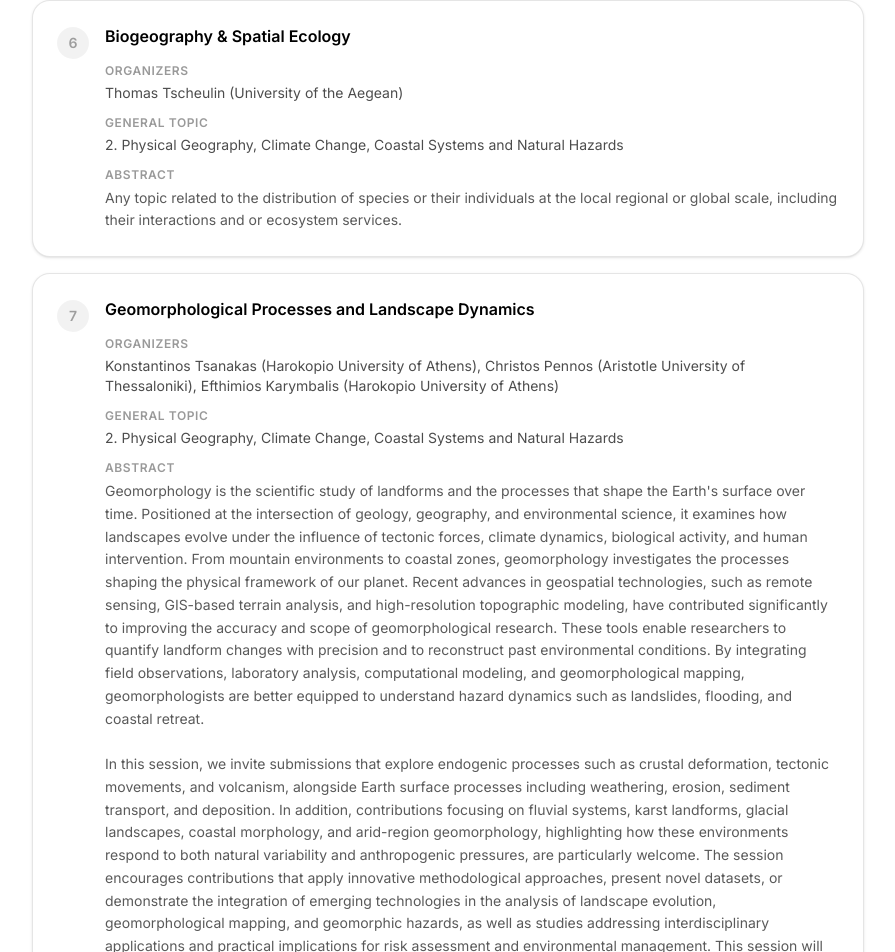
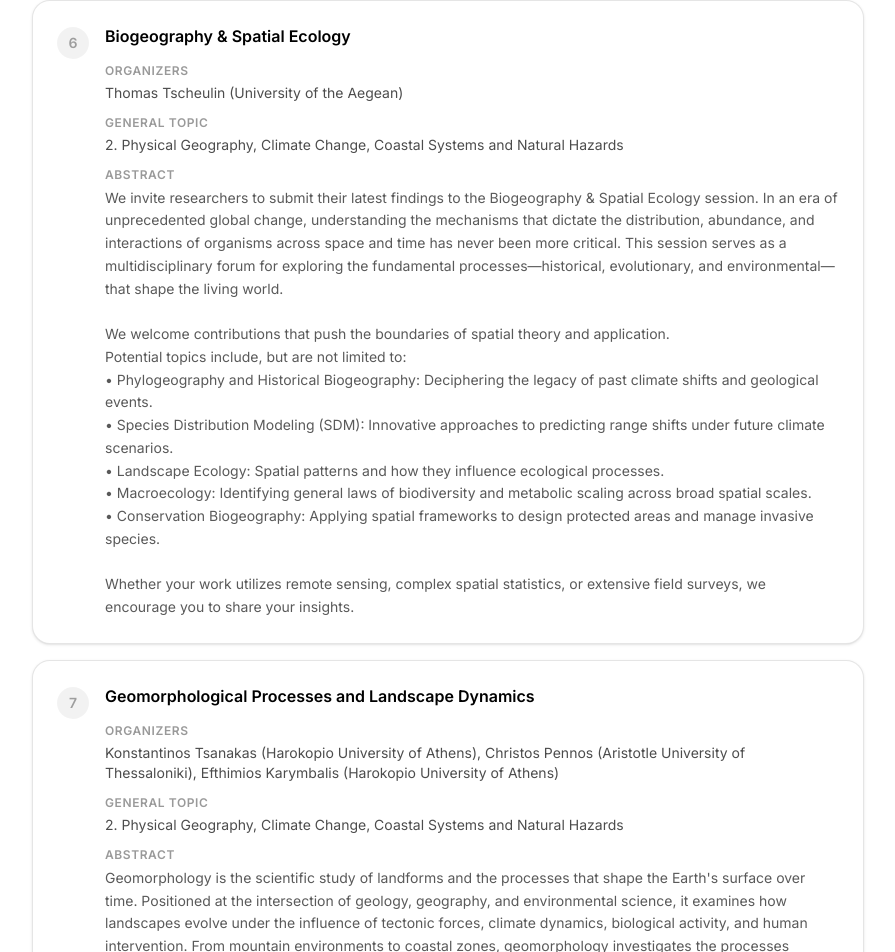
Before and after one commit to HGS-web/HGS, a Next.js app: page /el/conference2026/sessions in a window 1280 px wide. Shown: the part 4103-5055 px from the top of the page, without its empty margins (192-1087 px from the left). Built offline with nearby package versions, Linux system fonts and the light colour scheme.

Commit message:
Update Biogeography & Spatial Ecology session abstract

```diff
--- a/src/data/sessions.ts
+++ b/src/data/sessions.ts
@@ -48,7 +48,7 @@ export const sessions: Session[] = [
     title: "Biogeography & Spatial Ecology",
     organizers: "Thomas Tscheulin (University of the Aegean)",
     topic: "2. Physical Geography, Climate Change, Coastal Systems and Natural Hazards",
-    abstract: "Any topic related to the distribution of species or their individuals at the local regional or global scale, including their interactions and or ecosystem services.",
+    abstract: "We invite researchers to submit their latest findings to the Biogeography & Spatial Ecology session. In an era of unprecedented global change, understanding the mechanisms that dictate the distribution, abundance, and interactions of organisms across space and time has never been more critical. This session serves as a multidisciplinary forum for exploring the fundamental processes\u2014historical, evolutionary, and environmental\u2014that shape the living world.\n\nWe welcome contributions that push the boundaries of spatial theory and application.\nPotential topics include, but are not limited to:\n\u2022 Phylogeography and Historical Biogeography: Deciphering the legacy of past climate shifts and geological events.\n\u2022 Species Distribution Modeling (SDM): Innovative approaches to predicting range shifts under future climate scenarios.\n\u2022 Landscape Ecology: Spatial patterns and how they influence ecological processes.\n\u2022 Macroecology: Identifying general laws of biodiversity and metabolic scaling across broad spatial scales.\n\u2022 Conservation Biogeography: Applying spatial frameworks to design protected areas and manage invasive species.\n\nWhether your work utilizes remote sensing, complex spatial statistics, or extensive field surveys, we encourage you to share your insights.",
   },
   {
     id: 7,
```
Also changed, not shown: 1 other file (tests, documents, lock files or other folders).
